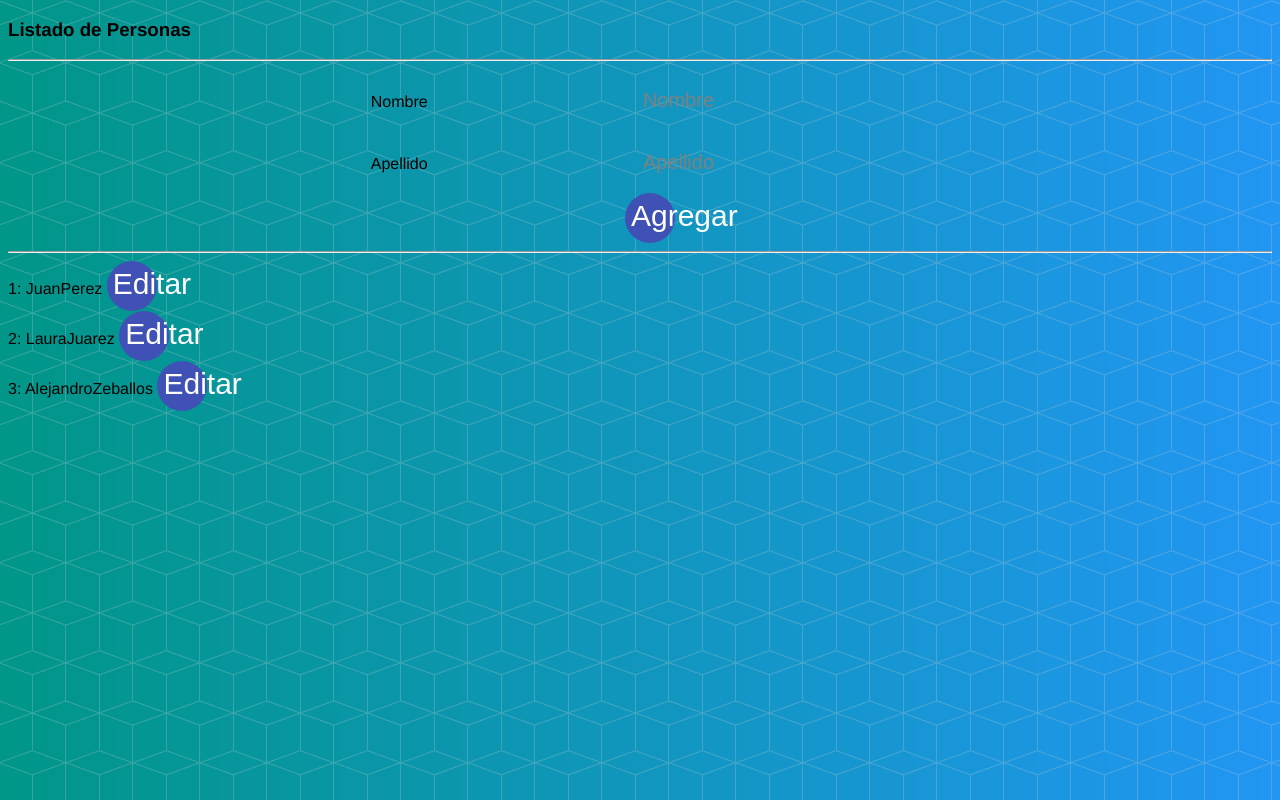
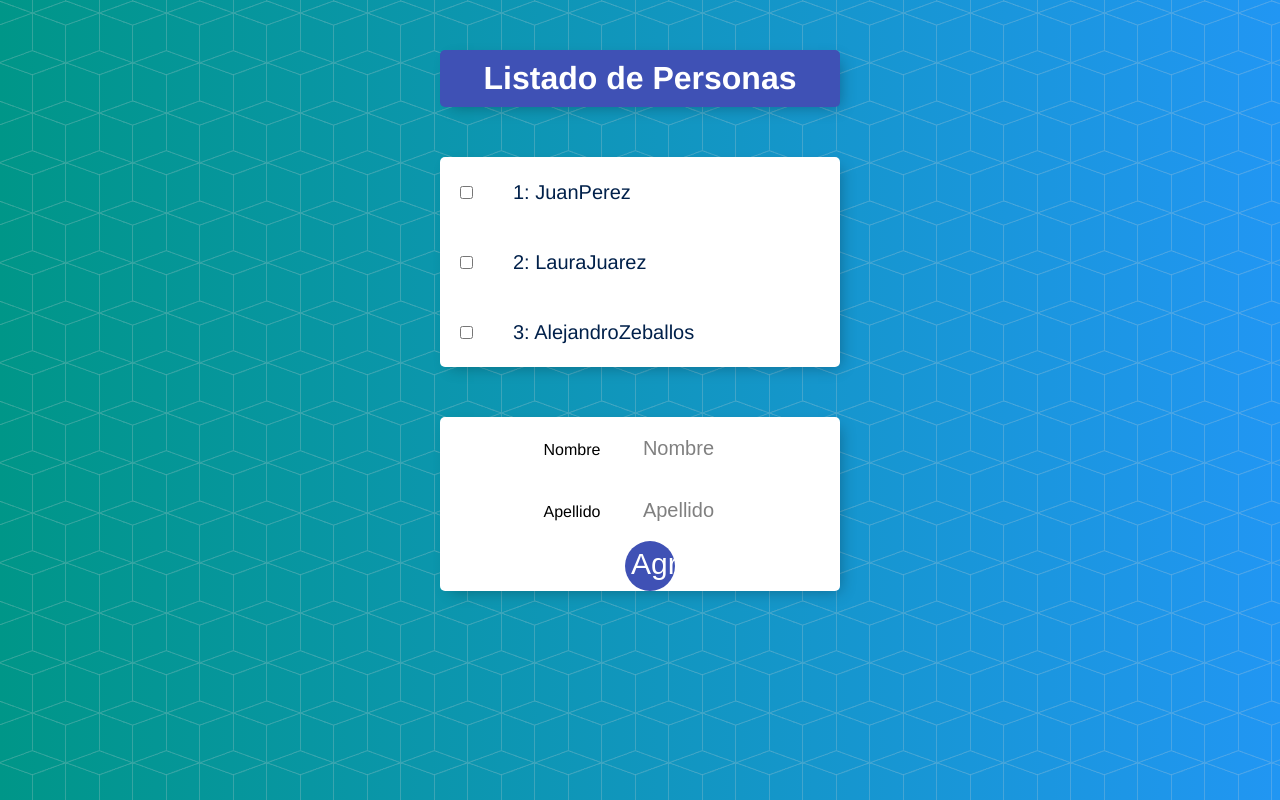
Before and after one commit to alejandrozeb/Angular2021, an Angular app in the folder listado-personas/: page / in a window 1280 px wide. Shown: the top 800 px of the page. Built offline with nearby package versions, Linux system fonts and the light colour scheme.

Commit message:
{add} añadiendo estilos a app y persona component

```diff
--- a/listado-personas/src/app/app.component.html
+++ b/listado-personas/src/app/app.component.html
@@ -1,19 +1,18 @@
-<div class="container">
-  <div class="col">
-    <h3>{{titulo}}</h3>
-  </div>
-  <hr>
+<div class="box" id="heading">
+    <h1>{{titulo}}</h1>
+</div>
+
+<div class="box">
+  <app-persona
+    *ngFor="let personaElemento of personas; let i= index"
+    [persona] = "personaElemento"
+    [indice] = "i"
+  >
+  <!-- iteramos y pasamos la informacion al componente hijo-->
+</app-persona>
+</div>
+<div class="box">
   <app-formulario>
     <!-- event binding -->
   </app-formulario>
-  <hr>
 </div>
-
-<app-persona
-*ngFor="let personaElemento of personas; let i= index"
-[persona] = "personaElemento"
-[indice] = "i"
->
-  <!-- iteramos y pasamos la informacion al componente hijo-->
-
-</app-persona>
--- a/listado-personas/src/app/persona/persona.component.html
+++ b/listado-personas/src/app/persona/persona.component.html
@@ -1,15 +1,4 @@
-<div class="container">
-    <div class="row">
-      <div class="col">
-        <!-- iteramos personas -->
-        <div>
-            {{indice+1}}: {{persona.nombre}}{{persona.apellido}}
-            <button
-            type="submit"
-            class="btn btn-info"
-            (click)="emitirSaludo()">Editar
-          </button>
-        </div>
-      </div>
-    </div>
-  </div>
+<div class="item">
+  <input type="checkbox" (click)="emitirSaludo()">
+  <p> {{indice+1}}: {{persona.nombre}}{{persona.apellido}}</p>
+</div>
```
